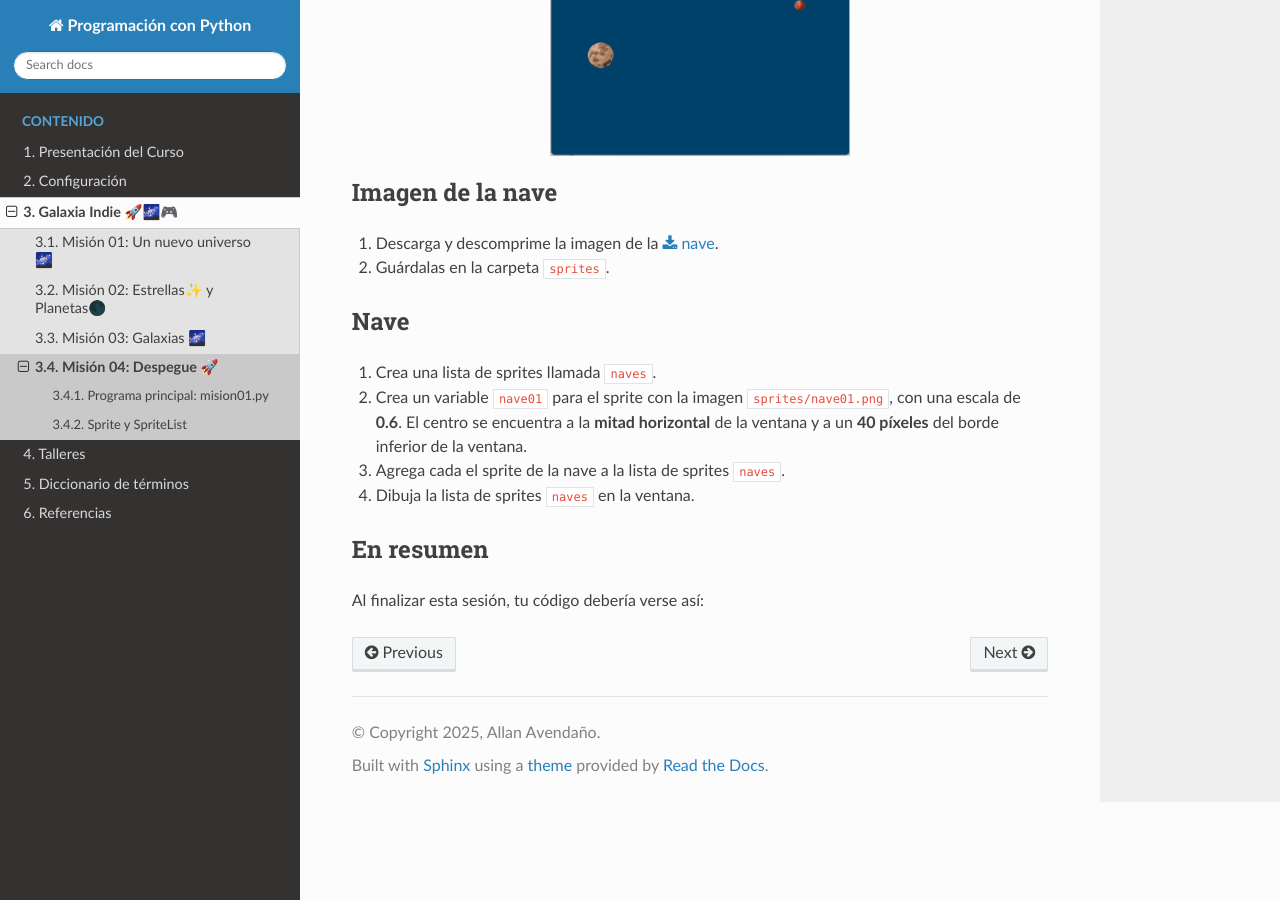
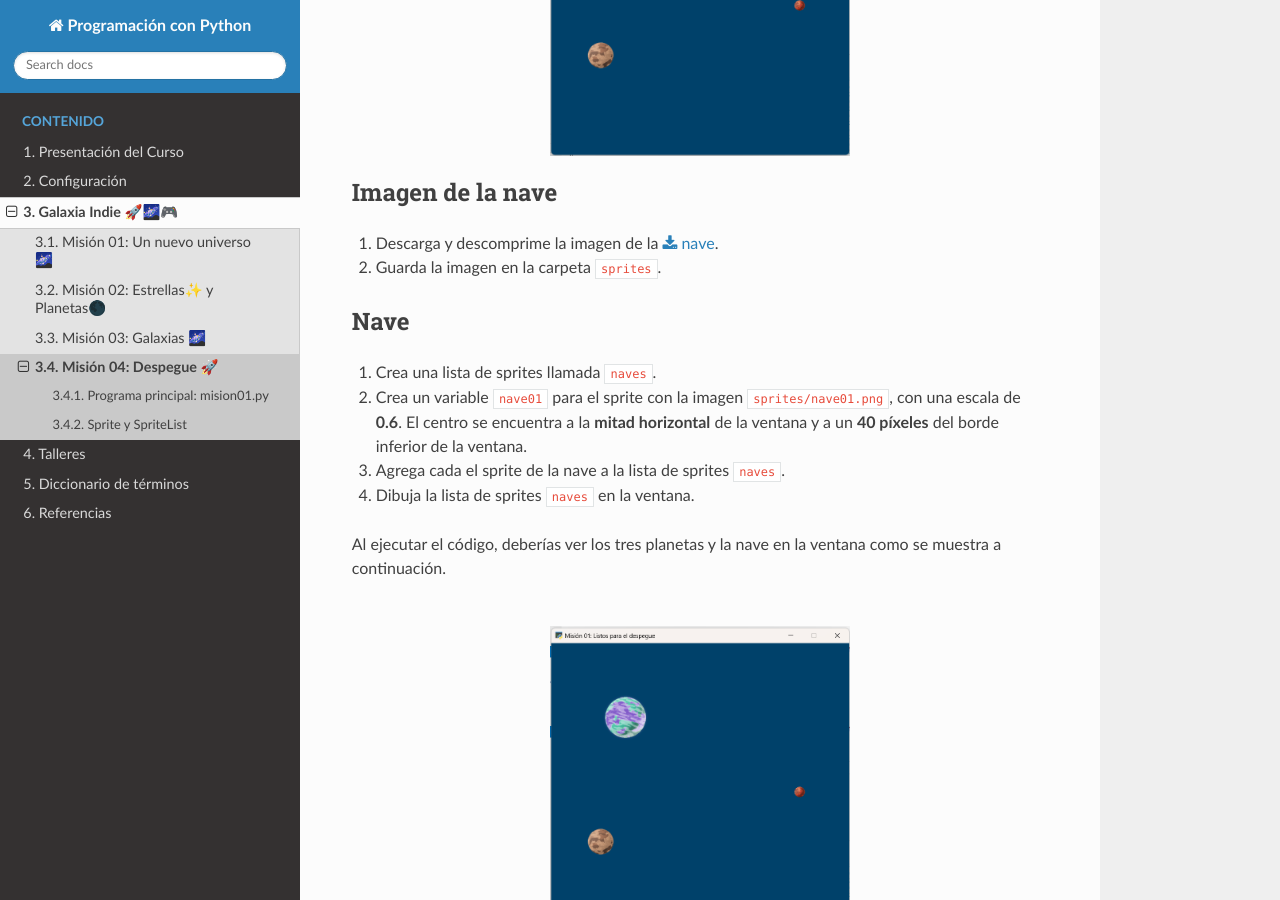
Before and after one commit to aavendan/programacion-python, a Sphinx documentation site: the page built from docs/source/sesiones/sesion04.rst, in a window 1280 px wide and 900 px high, scrolled down 4258 px. Built offline with Sphinx 7.4.7 and the Read the Docs theme 3.1.0, drawn with Linux system fonts in a browser that asks for light colours.

Commit message:
reordering

```diff
--- a/docs/source/sesiones/sesion04.rst
+++ b/docs/source/sesiones/sesion04.rst
@@ -222,7 +222,7 @@
   :heading-level: 2
 
 #. Descarga y descomprime la imagen de la :download:`nave <../img/sesion04/nave01.png>`.
-#. Guárdalas en la carpeta ``sprites``.
+#. Guarda la imagen en la carpeta ``sprites``.
 
 .. rubric:: Nave
   :heading-level: 2
@@ -231,6 +231,14 @@
 #. Crea un variable ``nave01`` para el sprite con la imagen ``sprites/nave01.png``, con una escala de **0.6**. El centro se encuentra a la **mitad horizontal** de la ventana  y a un **40 píxeles** del borde inferior de la ventana.
 #. Agrega cada el sprite de la nave a la lista de sprites ``naves``.
 #. Dibuja la lista de sprites ``naves`` en la ventana.
+
+Al ejecutar el código, deberías ver los tres planetas y la nave en la ventana como
+se muestra a continuación.
+
+.. figure:: ../img/sesion04/tresplanetas.png
+    :width: 300
+    :figclass: align-center
+    :alt: tresplanetas
 
 
 .. admonition:: Haga click aquí para ver la solución
```
